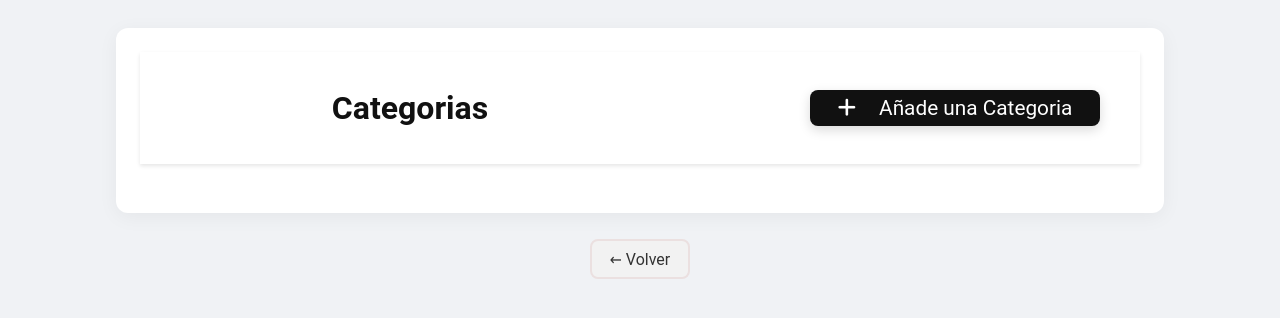
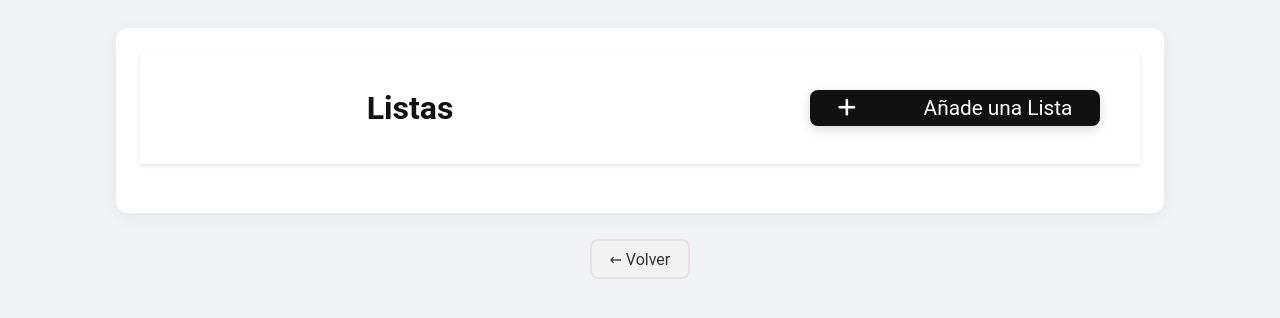
Before and after one commit to RUYKx/Lista-de-tareas, a PHP site: page /Programacion_/listas/listasdiv.php in a window 1280 px wide. Shown: the top 318 px of the page. Run offline with PHP 8.4, Linux system fonts and the light colour scheme; a user stored in the database is signed in; data comes from the database, SQL or seed files in the repository.

Commit message:
correccion de titulos (cambie repertorio por lista )

```diff
--- a/lista de tareas/listas/crear_lista.php
+++ b/lista de tareas/listas/crear_lista.php
@@ -117,7 +117,7 @@ if ($_SERVER['REQUEST_METHOD'] === 'POST') {
 </head>
 <body>
     <div class="form-container">
-        <h2>Crear Repertorio</h2>
+        <h2>Crear lista</h2>
 
         <?php if (!empty($mensaje)): ?>
             <p class="mensaje"><?= htmlspecialchars($mensaje) ?></p>
--- a/lista de tareas/listas/listasdiv.php
+++ b/lista de tareas/listas/listasdiv.php
@@ -233,11 +233,11 @@ $result = $stmt->get_result();
 <body>
     <div class="listas-wrapper">
         <div class="header">
-            <h1>Categorias</h1>
+            <h1>Listas</h1>
             <div class="agregar-contenedor">
                 <a href="crear_lista.php" class="btn-agregar" title="Agregar Repertorio">
                     <i class="fa-solid fa-plus agregar-icon"></i>
-                    <i class="agregar-text">Añade una Categoria</i>
+                    <i class="agregar-text">Añade una Lista</i>
                 </a>
             </div>
 
```
